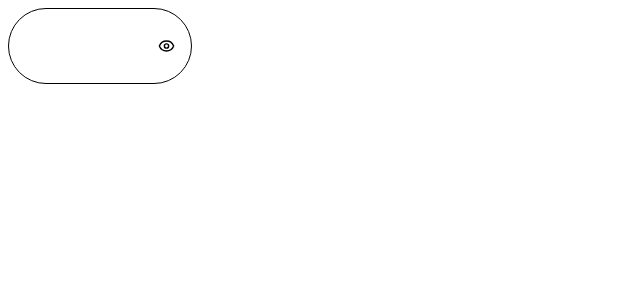
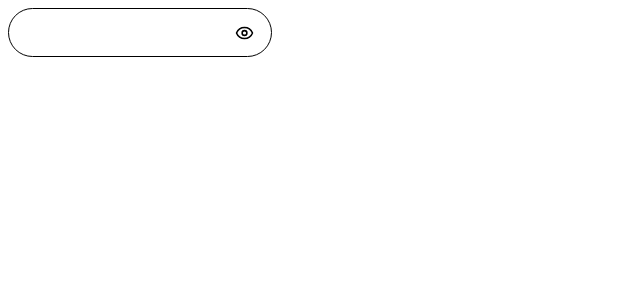
Before and after one commit to ClaudioBzrr/react-web-components, a React (Vite) app: page / in a window 1280 px wide. Shown: the top 300 px of the page, without its empty margins (0-640 px from the left). Built offline with nearby package versions, Linux system fonts and the light colour scheme.

Commit message:
feat: enhance PasswordInput component with show/hide functionality and style adjustments

```diff
--- a/src/components/ui/password-input/index.module.css
+++ b/src/components/ui/password-input/index.module.css
@@ -1,5 +1,7 @@
 .passwordDiv{
-    width: 150px;
+    min-width: 150px;
+    width: fit-content;
+    height: 15px;
     font-size: 1em;
     display: flex;
     flex-direction: column;
@@ -22,9 +24,11 @@
 }
 
 .passwordIcon{
+    border-radius: 3px;
+    padding: 1px;
     font-size: 1.5em;
 }
 .passwordIcon:hover{
     cursor: pointer;
-    background-color: darkslategray;
+    background-color: grey;
 }
--- a/src/components/ui/password-input/index.tsx
+++ b/src/components/ui/password-input/index.tsx
@@ -1,12 +1,13 @@
-import { InputHTMLAttributes } from "react";
+import { InputHTMLAttributes, useState } from "react";
 import { LuEye } from 'react-icons/lu'
 import style from './index.module.css'
 
 export function PasswordInput({...props}:InputHTMLAttributes<HTMLInputElement>){
+    const [showPassword, setShowPassword] = useState<boolean>(false);
     return (
         <div className={style.passwordDiv}>
-            <input className={style.passwordInput}  {...props} type="password" />
-            <LuEye className={style.passwordIcon}/>
+            <input className={style.passwordInput}  {...props} type={showPassword ? 'text' : 'password'} />
+            <LuEye onClick={() => setShowPassword(!showPassword)} className={style.passwordIcon}/>
         </div>
     )
 
--- a/src/main.tsx
+++ b/src/main.tsx
@@ -1,4 +1,4 @@
 import { createRoot } from 'react-dom/client'
 import {App} from './App.tsx'
 
-createRoot(document.getElementById('root')!).render(<App />)
+createRoot(document.getElementById('root')!).render(<App/>)
```
